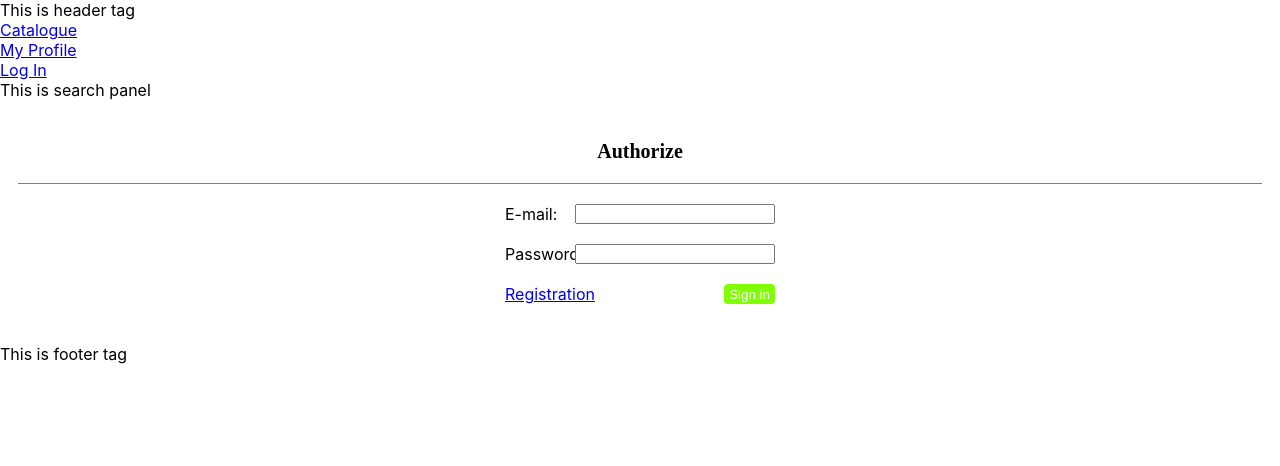
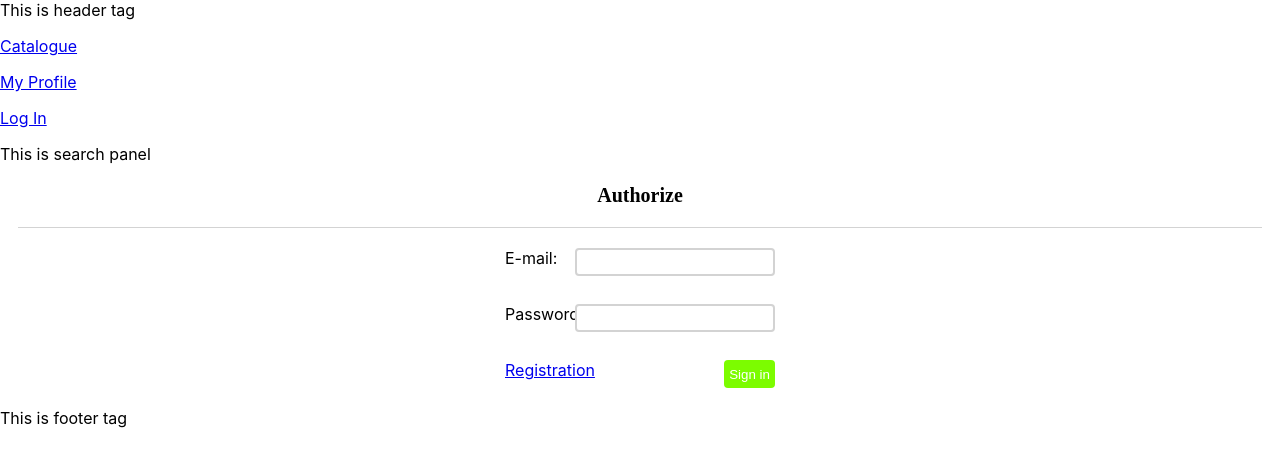
Before and after one commit to Koliya-s-survivors/TRBT-service, a React (Create React App) app: page /login in a window 1280 px wide. Shown: the top 466 px of the page. Built offline with nearby package versions, Linux system fonts and the light colour scheme.

Commit message:
fix log-in-form component import and styles

```diff
--- a/src/commons/components/app/app.js
+++ b/src/commons/components/app/app.js
@@ -4,7 +4,7 @@ import React, { Component } from 'react';
 import { BrowserRouter as Router, Switch, Route } from 'react-router-dom';
 
 import NavigationMenu from '../navigation-menu';
-import { Catalogue, MyProfile, LogInForm } from '../pages';
+import { Catalogue, MyProfile, LogIn } from '../pages';
 
 export default class App extends Component {
   render() {
@@ -32,7 +32,7 @@ export default class App extends Component {
 
               <Route
                 path="/login"
-                component={LogInForm}
+                component={LogIn}
                 exact />
 
 
--- a/src/commons/components/pages/log-in-form/log-in-form.css
+++ b/src/commons/components/log-in-form/log-in-form.css
@@ -1,10 +1,5 @@
-* {
-  margin: 0;
-  padding: 0;
-}
-
 .log-in-form {
-  padding: 20px 5px;
+  padding: 0 5px;
 }
 
 .log-in-form section h3 {
@@ -17,7 +12,7 @@
   padding: 20px 0;
   margin: 0 auto;
 
-  border-bottom: 1px solid gray;
+  border-bottom: 1px solid lightgrey;
 }
 
 .log-in-form section form {
@@ -26,6 +21,11 @@
   grid-template-rows: repeat(5, 1fr);
   padding: 20px 0;
   justify-content: center;
+}
+
+.log-in-form section form input {
+  border: 2px solid lightgrey;
+  border-radius: 4px;
 }
 
 .log-in-form section form label[for="user_email"] {
@@ -73,8 +73,8 @@
 
   color: white;
   border-radius: 4px;
-  background: chartreuse;
-  border: chartreuse;
+  background: lawngreen;
+  border: lawngreen;
 }
 
 .log-in-form section form a {
--- a/src/commons/components/pages/index.js
+++ b/src/commons/components/pages/index.js
@@ -1,11 +1,9 @@
 import Catalogue from "./catalogue";
 import MyProfile from "./my-profile";
 import LogIn from "./log-in";
-import LogInForm from "./log-in-form";
 
 export {
   Catalogue,
   MyProfile,
   LogIn,
-  LogInForm,
 };
--- a/src/commons/components/pages/log-in/log-in.js
+++ b/src/commons/components/pages/log-in/log-in.js
@@ -1,7 +1,12 @@
-import React, {Component} from "react";
+import React, { Component } from "react";
+
+// component
+import LogInForm from "../../log-in-form";
 
 export default class LogIn extends Component {
-  render () {
-    return <section> This is LogIn section</section>
+  render() {
+    return (
+      <LogInForm />
+    )
   }
 }
```
Also changed, not shown: src/commons/components/log-in-form/index.js (renamed from src/commons/components/pages/log-in-form/index.js), src/commons/components/log-in-form/log-in-form.js (renamed from src/commons/components/pages/log-in-form/log-in-form.js).
